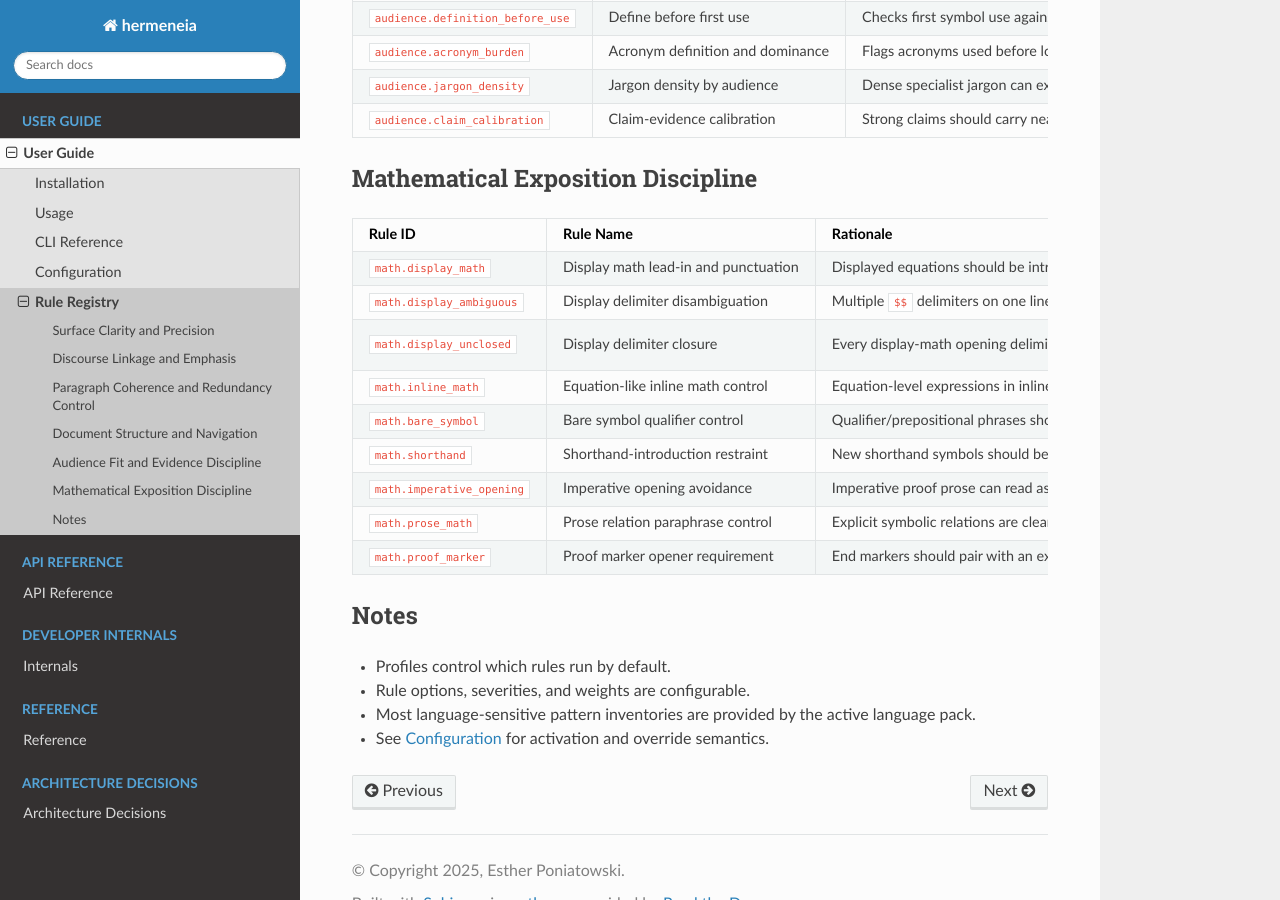
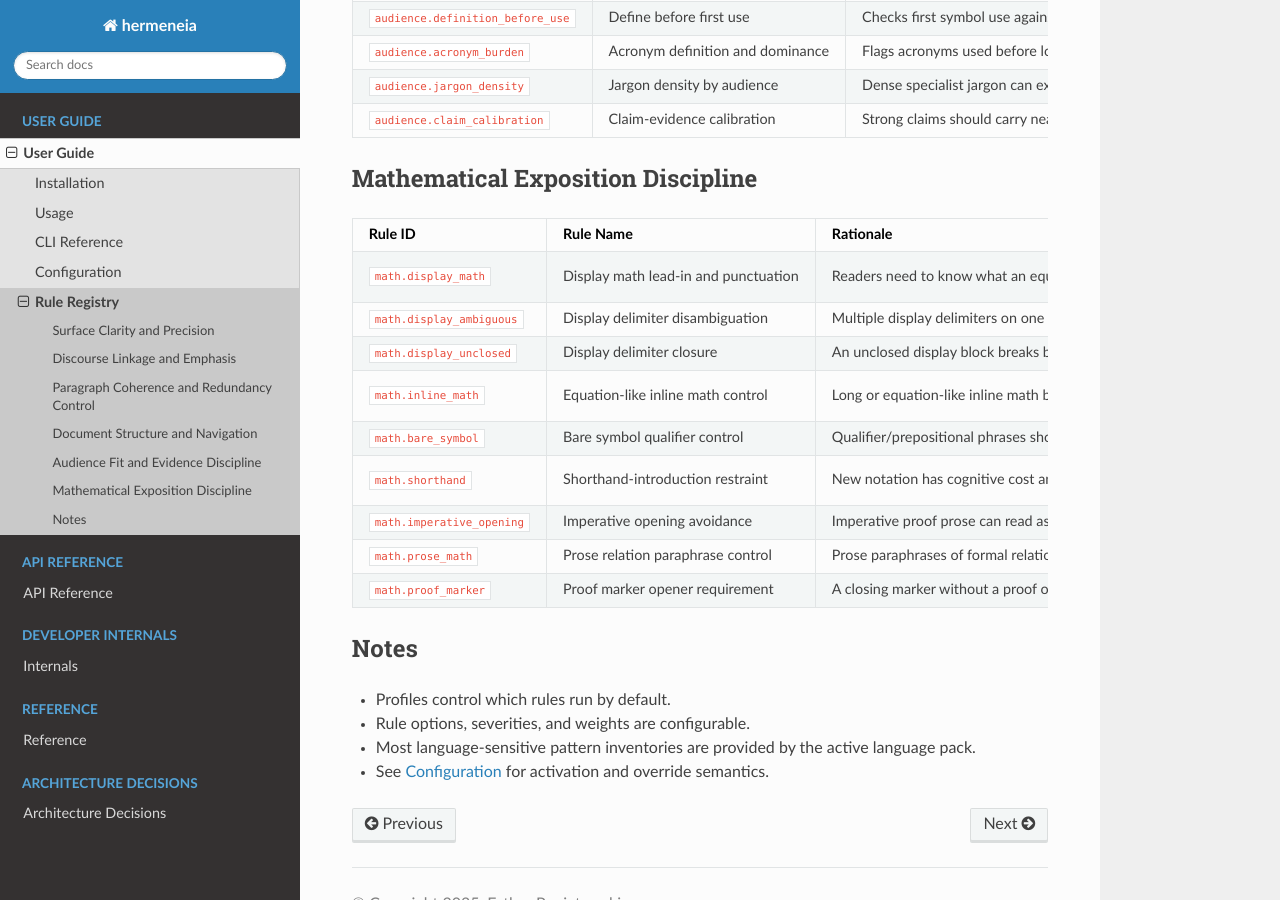
Before and after one commit to esther-poniatowski/hermeneia, a Sphinx documentation site: the page built from docs/guide/rule-registry.md, in a window 1280 px wide and 900 px high, scrolled down 1956 px. Built offline with Sphinx 7.4.7 and the Read the Docs theme 3.1.0, drawn with Linux system fonts in a browser that asks for light colours; some of the changed text lies outside the part shown.

Commit message:
docs: Improve formulations in registry

```diff
--- a/docs/guide/rule-registry.md
+++ b/docs/guide/rule-registry.md
@@ -18,12 +18,12 @@
 | `surface.assumption_hypothesis_framing` | Assumption framing clarity | "the ... assumption/hypothesis" nominal framing can obscure the proposition itself. | "the compactness assumption" | "the assumption of compactness" |
 | `surface.prep_chain` | Preposition chain control | Dense prepositional stacks make relations hard to parse. | "A bound on the error in the estimate of the threshold in ..." | "The estimate for the threshold has error bound in ..." |
 | `surface.noun_cluster` | Noun cluster control | Long noun stacks compress relationships that readers must unpack. | "A high-order sparse tensor factorization method" | "A method that factorizes sparse high-order tensors" |
-| `surface.banned_transition` | Content-free transition ban | Empty scaffolding delays the claim without adding information. | "It should be noted that ..." | State the claim directly |
+| `surface.banned_transition` | Content-free transition ban | Empty lead-ins hide the operation that produced the next claim or formula. | "Therefore: ..." / "More explicitly: ..." | "Differentiating the eigenbasis expansion with respect to \(g\) yields: ..." |
 | `surface.pronoun` | Pronoun scaffolding control | Generic/first-person scaffolding can blur agency and reference. | "We now show ..." | "Section 3 shows ..." |
-| `surface.vague_phrasing` | Mechanism specificity | Vague mechanism phrases obscure causal structure. | "This plays a role in convergence." | "This term controls convergence." |
+| `surface.vague_phrasing` | Mechanism specificity | Vague mechanism phrases force readers to guess what drives the effect. | "The gain changes in several ways." | "Increasing \(g\) amplifies \(A_1(g)\), which tightens the decay bound." |
 | `surface.case_scaffolding` | Case-phrase rewrite | "the ... case" phrasing adds indirection and nominal clutter. | "In the commutative case ..." | "For commutative matrices ..." |
 | `surface.numbered_case` | Numbered-case split control | Anonymous case numbering hides the semantic distinction between branches. | "Case 1: ... Case 2: ..." | "If the matrix is diagonal ... / If the matrix is singular ..." |
-| `surface.cross_reference` | Explicit cross-reference target | Ambiguous references force readers to infer target objects. | "As discussed above" | "As shown in Proposition 2" |
+| `surface.cross_reference` | Explicit cross-reference target | Ambiguous references force readers to infer target objects and interrupt flow. | "As discussed above" | "As shown in Proposition 2 (#^prop-bound)" |
 | `surface.heading_link` | Heading-slug link ban | Heading slugs are unstable; block anchors provide explicit and durable targets. | `[Main result](#main-result)` | `[Main result](#^main-result)` |
 | `surface.see_link` | "See [link]" scaffolding control | Standalone "See" link lead-ins add indirection and weak rhetorical integration. | "See [Lemma 2](#^lemma-two)." | "Lemma 2 gives the bound [link]." |
 | `surface.raw_anchor` | Raw-anchor token ban | Raw `^anchor` tokens in prose are implementation artifacts, not reader-facing references. | "Use ^lemma-two for details." | "Use [Lemma 2](#^lemma-two) for details." |
@@ -72,15 +72,15 @@
 
 | Rule ID | Rule Name | Rationale | Violation | Preferred |
 | --- | --- | --- | --- | --- |
-| `math.display_math` | Display math lead-in and punctuation | Displayed equations should be introduced and punctuated coherently. | Standalone display equation with no lead-in | Add lead-in sentence |
-| `math.display_ambiguous` | Display delimiter disambiguation | Multiple `$$` delimiters on one line create ambiguous display-math structure. | "`$$ ... $$ $$`" on one line | Use one clear display block per equation |
-| `math.display_unclosed` | Display delimiter closure | Every display-math opening delimiter must be explicitly closed. | "`$$` then equation text with no closing `$$`" | Add the matching closing delimiter |
-| `math.inline_math` | Equation-like inline math control | Equation-level expressions in inline math overload sentence flow. | "We use \(a = b + c\) in the argument." | Introduce and display the equation in `$$...$$` |
+| `math.display_math` | Display math lead-in and punctuation | Readers need to know what an equation is doing before they parse symbols. | `Therefore:` then `$$ A_1(g)=\cdots , $$` | "Substituting into the lower bound yields:" then `$$ A_1(g)=\cdots $$` |
+| `math.display_ambiguous` | Display delimiter disambiguation | Multiple display delimiters on one line make equation boundaries unclear. | "`$$ A(g)=\cdots $$ $$`" | Put each equation in its own `$$...$$` block |
+| `math.display_unclosed` | Display delimiter closure | An unclosed display block breaks both readability and parser structure. | `$$` then equation lines with no closing delimiter | Add the matching closing `$$` |
+| `math.inline_math` | Equation-like inline math control | Long or equation-like inline math burdens sentence parsing and hides argumentative structure. | "We use \(A_1(g)=\frac{g}{1-g\lambda_1}\) in the argument." | "The dominant amplification factor satisfies:" then `$$ A_1(g)=\frac{g}{1-g\lambda_1} $$` |
 | `math.bare_symbol` | Bare symbol qualifier control | Qualifier/prepositional phrases should name mathematical objects. | "growth in \(P\)" with no object context | "growth in the power function \(P\)" |
-| `math.shorthand` | Shorthand-introduction restraint | New shorthand symbols should be introduced only when reuse justifies added notation. | "\(\rho := \|\mathbf{u}\|\)" for one-off usage | Keep the original expression unless repeated heavily |
+| `math.shorthand` | Shorthand-introduction restraint | New notation has cognitive cost and should pay for itself through repeated use. | Introduce `\(\rho := \|\mathbf{u}\|\)` once and never reuse it | Keep `\(\|\mathbf{u}\|\)` inline unless the shorthand is reused substantially |
 | `math.imperative_opening` | Imperative opening avoidance | Imperative proof prose can read as shorthand rather than explanation. | "Let \(x\in X\)" | "For any fixed input \(x\in X\)" |
-| `math.prose_math` | Prose relation paraphrase control | Explicit symbolic relations are clearer than verbose paraphrases. | "Since \(x\) times \(y\) equals \(1\)" | "Since \(x \times y = 1\)" |
-| `math.proof_marker` | Proof marker opener requirement | End markers should pair with an explicit proof opener. | Paragraph ends with `□` only | Open with "Proof." and close with `□` |
+| `math.prose_math` | Prose relation paraphrase control | Prose paraphrases of formal relations add words while reducing precision. | "Since \(x\) times \(y\) equals 1" / "the term is of order \(n^{-1}\)" | "Since \(xy=1\)" / "\(f(n)=\mathcal{O}(n^{-1})\)" |
+| `math.proof_marker` | Proof marker opener requirement | A closing marker without a proof opener leaves proof scope implicit. | Body text ends with `□` but no opening | Open with `*Proof.*`, then close with `□` |
 
 ## Notes
 
```
